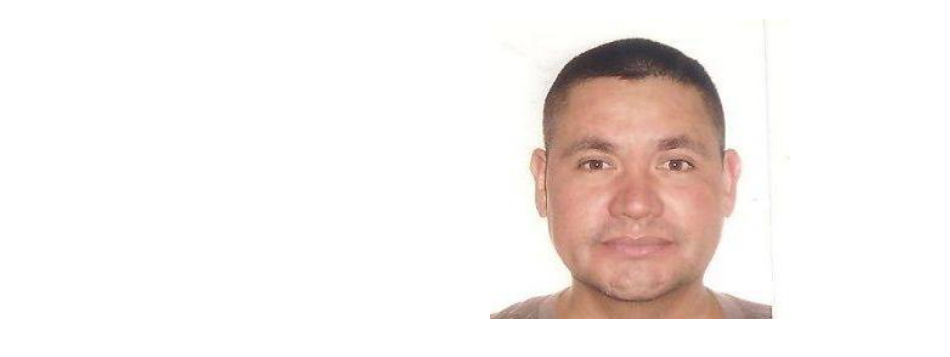
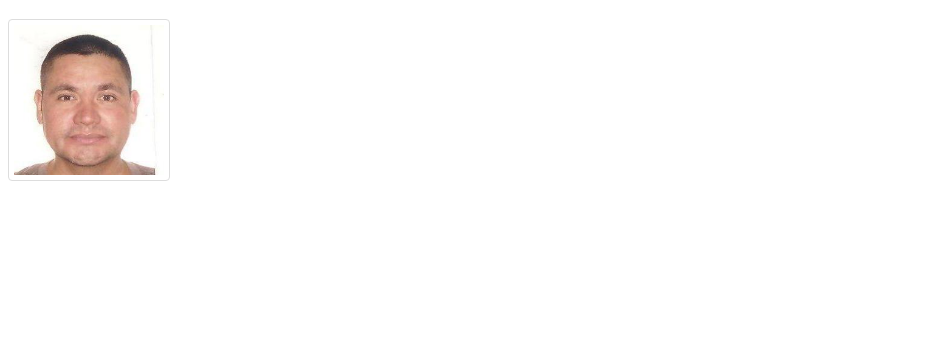
Before and after one commit to rosalio-morales-barajas/rosalio-morales-barajas.github.io, a plain HTML site: page index.html in a window 1280 px wide. Shown: the part 61-418 px from the top of the page, without its empty margins (0-950 px from the left). Drawn offline with Linux system fonts and the light colour scheme.

Commit message:
Seguimos acomodando la imagen...

```diff
--- a/styles.css
+++ b/styles.css
@@ -5,9 +5,8 @@ h1{
 }
 
 img{
-    display: block;
-    margin-left: auto;
-    margin-right: auto;
-    width: 300px;
-    height: 300px;
+    border: 1px solid #ddd;
+    border-radius: 4px;
+    padding: 5px;
+    width: 150px
 }
```
